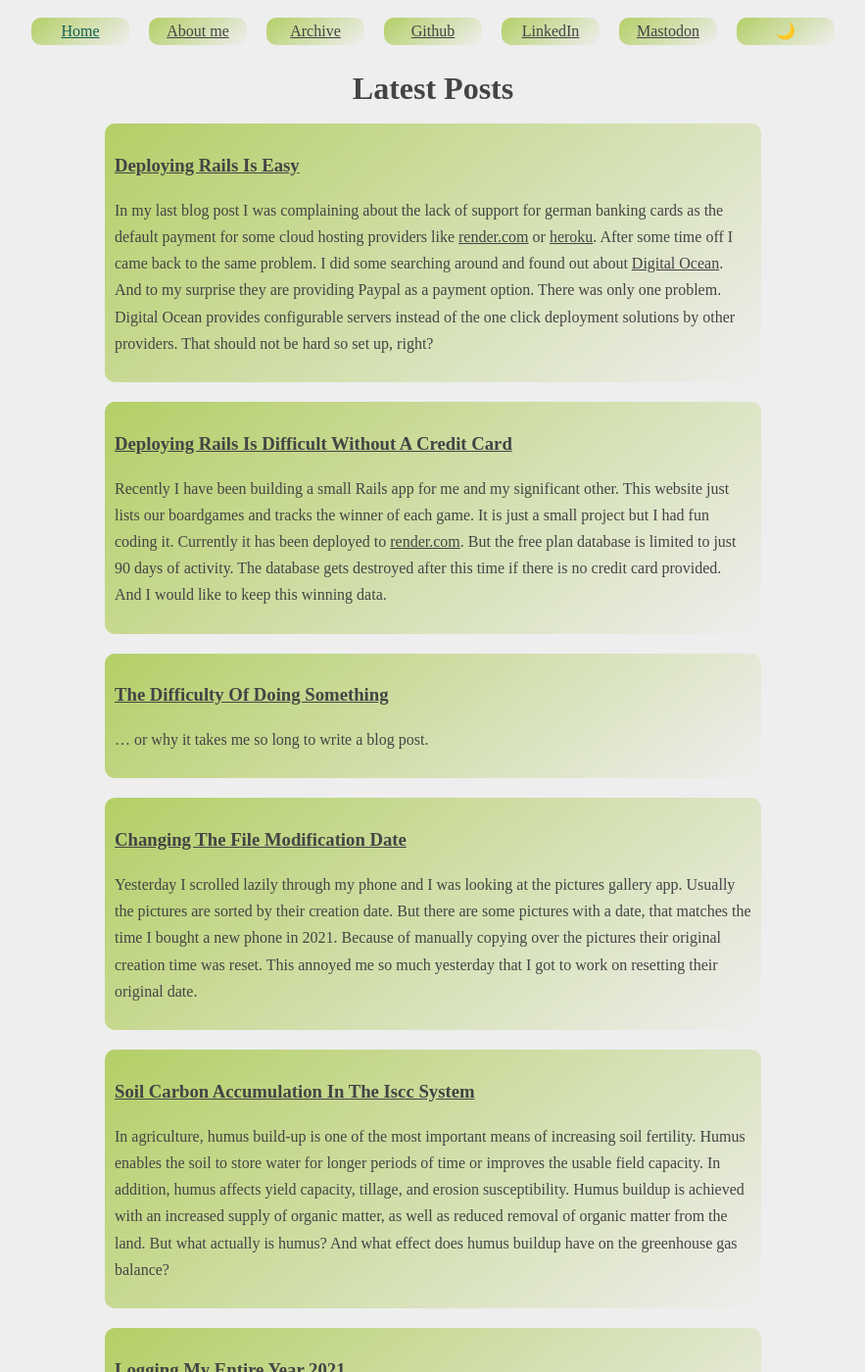
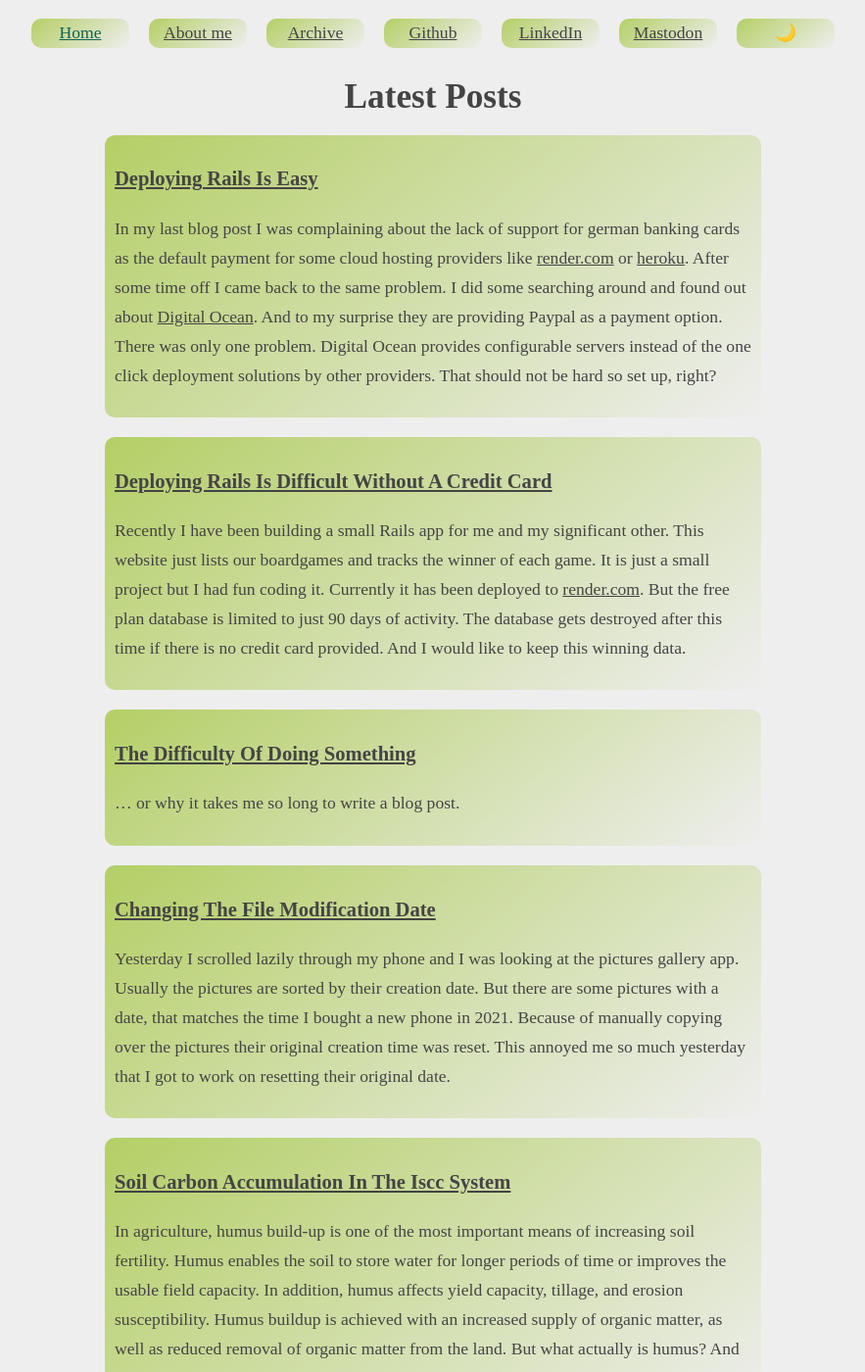
Before and after one commit to Friendscover/my-website, a Jekyll site: the page built from index.html, in a window 1280 px wide and 1400 px high. Shown: the whole window at 98% size, without its empty margins (198-1081 px from the left). Built offline with Jekyll 4.4.1, drawn with Linux system fonts in a browser that asks for light colours.

Commit message:
tweaked colors and desktop font sizes for a better viewing experience

```diff
--- a/_sass/main.scss
+++ b/_sass/main.scss
@@ -11,7 +11,7 @@
   --background-color: #000;
   --text-color: #fff;
   --link-color: #FFEC5C;
-  --card-background-color: linear-gradient(305deg, #FF5A33, #000);
+  --card-background-color: linear-gradient(305deg, #000, #3C5C14);
 }
 
 body {
@@ -82,7 +82,7 @@
 //media queries for different screen sizes
 @media only screen and (min-width: 768px) {
   //desktop changes
-  body { font-size: 16px; }
+  body { font-size: 1.1em; }
   .post {  width: 650px; }
   nav { height: 3em; }
 }
```
